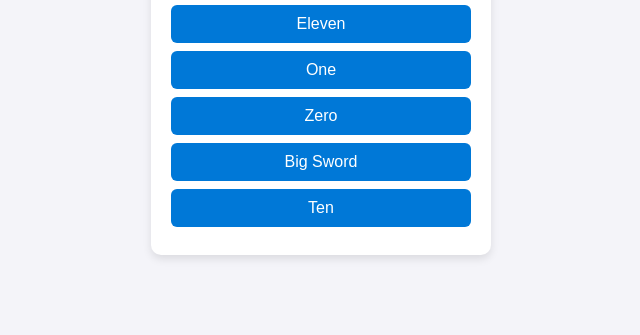
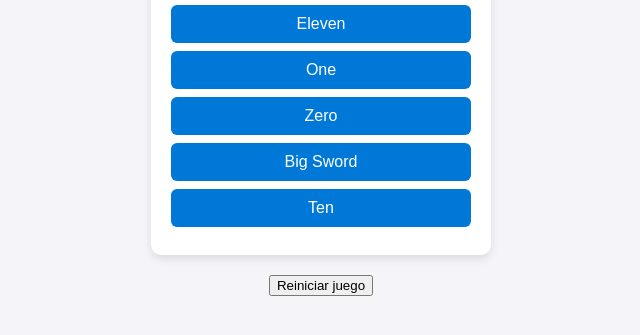
Before and after one commit to mothalbete/examen-practico, a plain HTML site: page index.html in a window 1280 px wide. Shown: the part 375-710 px from the top of the page, without its empty margins (319-959 px from the left). Drawn offline with Linux system fonts and the light colour scheme.

Commit message:
actualizado con botón de reinicio

```diff
--- a/index.html
+++ b/index.html
@@ -290,6 +290,9 @@
     <button>Morgana</button>
     <button>Midas</button>
   </div>
+
+<button id="reiniciar">Reiniciar juego</button>
+
 </body>
 <script src="juego.js"></script>
 </html>
--- a/juego.js
+++ b/juego.js
@@ -62,3 +62,7 @@ document.addEventListener("DOMContentLoaded", () => {
     }
   });
 });
+
+document.getElementById("reiniciar").addEventListener("click", () => {
+  location.reload();
+});
```
